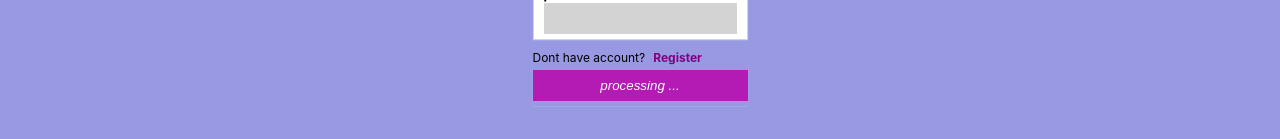
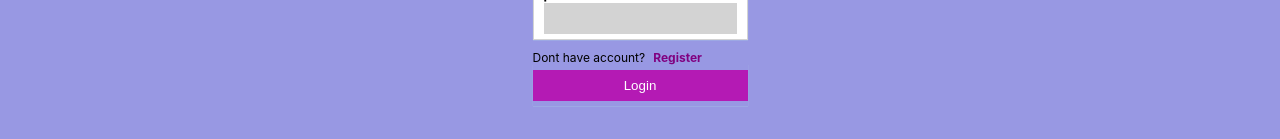
Before and after one commit to Alexcoder/personal, a React (Create React App) app: page / in a window 1280 px wide. Shown: the part 451-590 px from the top of the page. Built offline with nearby package versions, Linux system fonts and the light colour scheme.

Commit message:
7 november

```diff
--- a/src/App.js
+++ b/src/App.js
@@ -1,7 +1,7 @@
-import { useState } from 'react';
+import { useState, useEffect } from 'react';
 import './App.css';
 import HouseTracker from './component/houseTracker/houseTracker';
-import { Route, Routes, useNavigate } from 'react-router-dom';
+import { Route, Routes, useLocation, useNavigate } from 'react-router-dom';
 import Request from './component/request/request';
 import Auth from './auth/auth';
 import * as hooks from "./hooks/hooks"
@@ -11,6 +11,10 @@ function App() {
   const navigate = useNavigate();
   const [user, setUser] = useState(hooks.getItemLocalStorage("user"));
 
+  const location = useLocation()
+  useEffect(()=>{
+    setUser(hooks.getItemLocalStorage("user"))
+  },[location])
 
 
   const ReRouteAuth=(Component)=>{
--- a/src/auth/auth.jsx
+++ b/src/auth/auth.jsx
@@ -17,7 +17,7 @@ const Auth = () => {
     const [request, setRequest] = useState(initialState);
     const [newUser, setNewUser] = useState(false);
     const [errorMessage, setErrorMessage]= useState("")
-    const [loading, setLoading]= useState("false")
+    const [loading, setLoading]= useState(false)
 
     const formData=[
         { title: "email", name: "email", type: "email", value: request.email,},
@@ -31,16 +31,16 @@ const Auth = () => {
         setRequest(prev=> ({...prev, [e.target.name] : e.target.value }))
     };
 
-    const handleClick = async(e)=>{
-        e.preventDefault();
+    const handleClick = async()=>{
+        // e.preventDefault();
         const route = newUser?"register":"login"
         try{
-          setLoading(true)
+          setLoading(prev=> !prev)
           const res = await Hooks.createPost(`/auth/${route}`, request)
           setRequest(initialState)
           Hooks.setItemLocalStorage("user", res?.data)
-          setLoading(false)
           setRequest(initialState)
+          setLoading(prev=> !prev)
           navigate("/allData")
         }catch(err){
             setErrorMessage(err.response)
@@ -76,7 +76,14 @@ const Auth = () => {
             <strong onClick={()=> setNewUser(prev=> !prev)} style={{marginLeft:"8px", fontSize:"12px", cursor:"pointer", color:"purple",}}>{newUser? "Login": "Register"}</strong>
         </div>
         <div style={{fontSize:"12px", color:"darkRed", fontWeight:"600"}}>{errorMessage?.data}</div>
-      <Button title={loading? <div style={{fontStyle:"italic"}}>processing ...</div> : newUser? "Create Account" :"Login"} onClick={()=> check()}/>
+     {
+     <Button
+        bc={loading && "lightgray"}
+        color={loading && "black"}
+        disabled={loading}
+        title={loading? <div style={{fontStyle:"italic"}}>processing ...</div> : newUser? "Create Account" :"Login"}
+        onClick={()=> check()}/>
+     }
 
 
     </div>
--- a/src/reusableComponent/button/index.jsx
+++ b/src/reusableComponent/button/index.jsx
@@ -1,12 +1,13 @@
 import "./styles.css"
 
-function Button({title, onClick }){
+function Button({title, onClick , disabled, bc, color}){
 
     return(
         <div className="button_container" style={{width:""}}>
        <button
        className="button_field"
-       style={{border:"none"}}
+       style={{border:"none", backgroundColor: bc, color: color}}
+       disabled={disabled}
        onClick={onClick}
        >
         {title}
```
